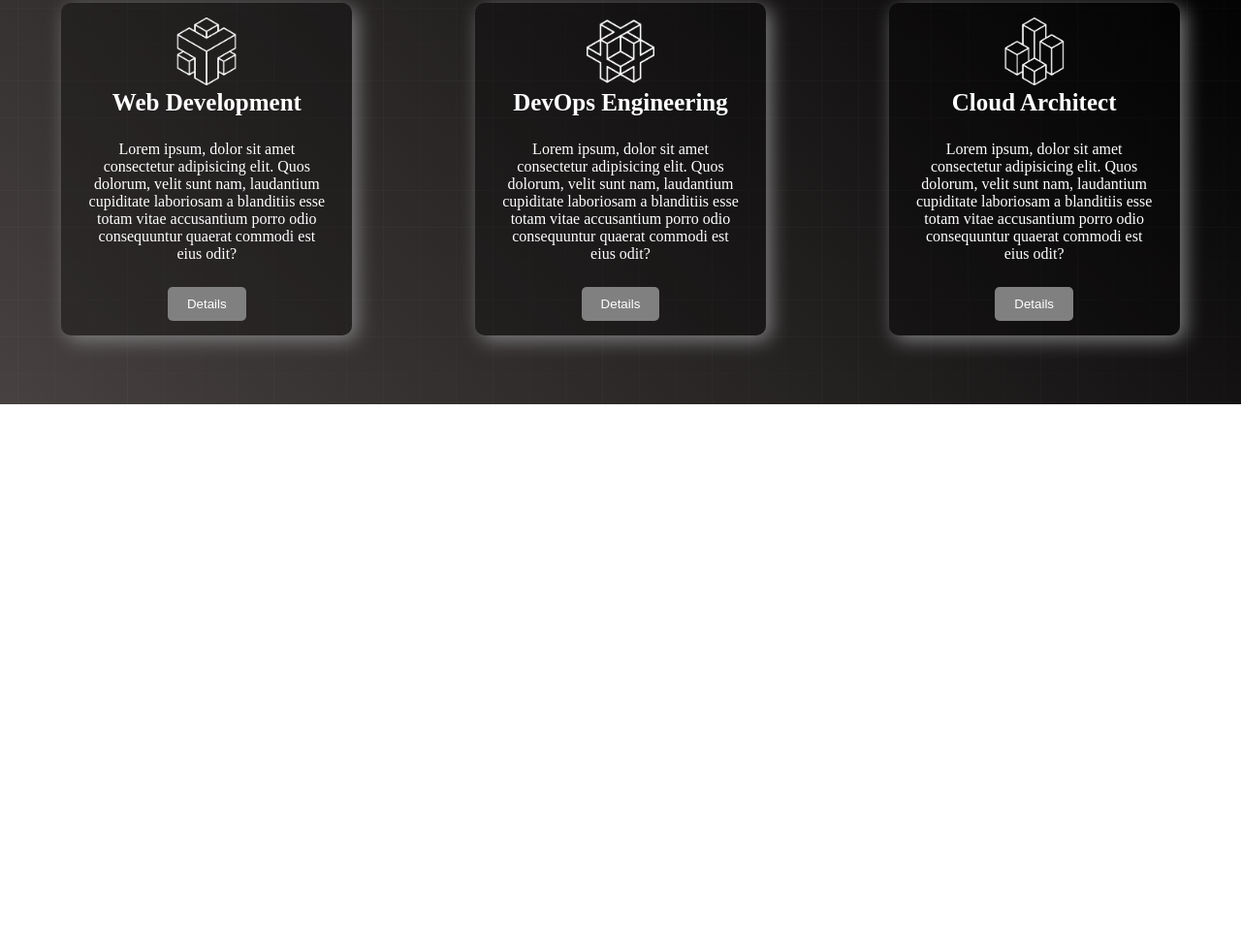
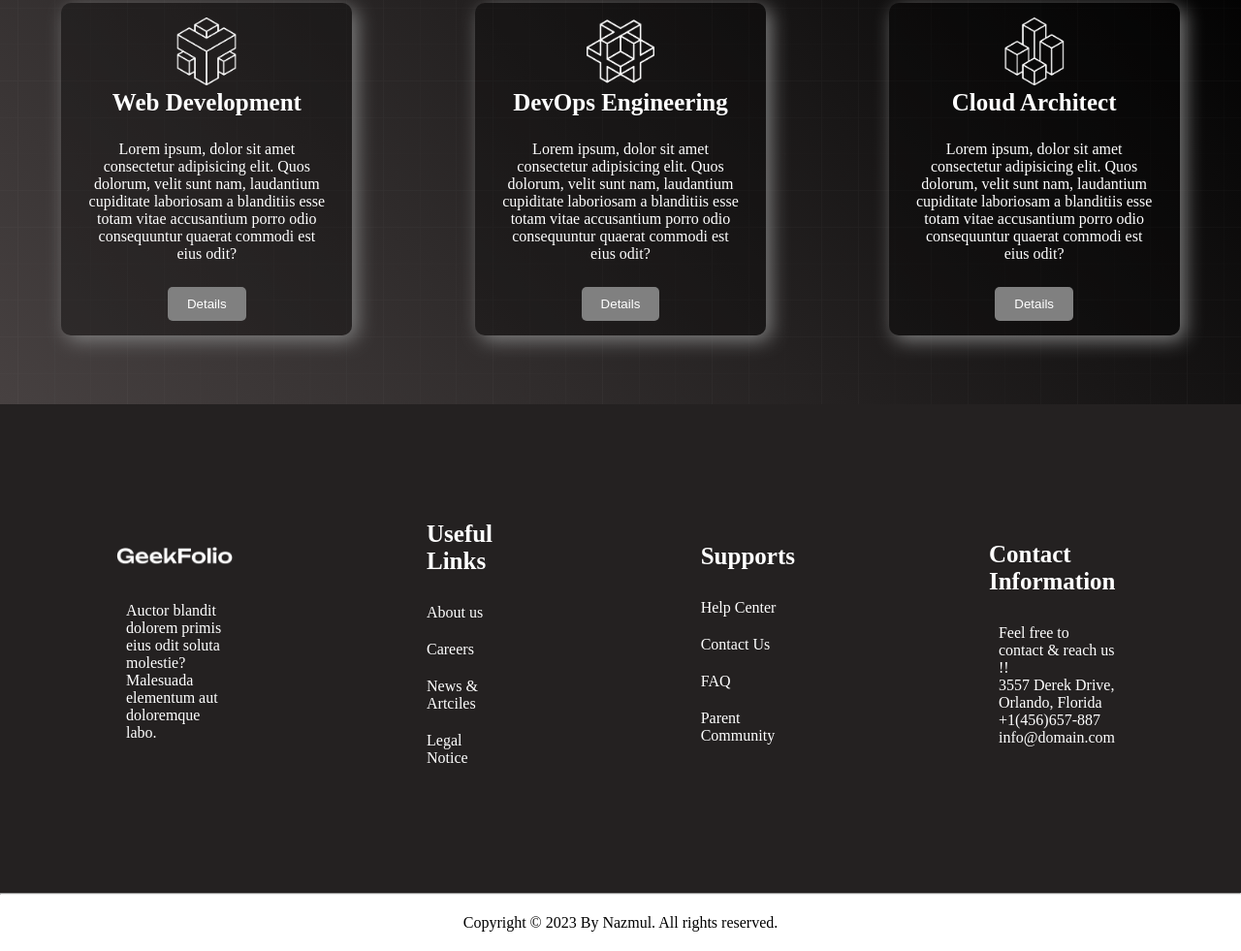
Before and after one commit to nazmul-devops/nazmul-geekfolio, a plain HTML site: page index.html in a window 1280 px wide. Shown: the part 1630-2611 px from the top of the page at 97% size. Before the commit the page ends 2047 px from the top, so only its background shows below. Drawn offline with Linux system fonts and the light colour scheme.

Commit message:
Footer section added

```diff
--- a/index.html
+++ b/index.html
@@ -116,6 +116,45 @@
         </div>
       </section>
     </main>
-    <footer></footer>
+    <footer>
+        <div class="footer_container">
+            <div class="footer_content">
+                <img class="logo_image footer_content_logo" src="./logo/logo-light.png" alt="Logo">
+                <p>Auctor blandit dolorem primis eius odit soluta molestie? Malesuada elementum aut doloremque labo.</p>
+            </div>
+            <div class="footer_content">
+                <h3 class="footer_content_title">Useful Links</h3>
+                <ul>
+                    <li>About us</li>
+                    <li>Careers</li>
+                    <li>News & Artciles</li>
+                    <li>Legal Notice</li>
+                </ul>
+            </div>
+            <div class="footer_content">
+                <h3 class="footer_content_title">Supports</h3>
+                <ul>
+                    <li>Help Center</li>
+                    <li>Contact Us</li>
+                    <li>FAQ</li>
+                    <li>Parent Community</li>
+                </ul>
+            </div>
+            <div class="footer_content">
+                <h3 class="footer_content_title">Contact Information</h3>
+                <p>Feel free to contact & reach us !! <br>
+
+                    3557 Derek Drive, Orlando, Florida <br>
+
+                    +1(456)657-887 <br>
+
+                    info@domain.com</p>
+            </div>
+
+        </div>
+
+        <hr>
+        <p class="copyright">Copyright &copy; 2023 By Nazmul. All rights reserved.</p>
+    </footer>
   </body>
 </html>
--- a/style.css
+++ b/style.css
@@ -151,3 +151,46 @@
 .service_card_btn:hover {
     background-color: rgb(90, 85, 85);
 }
+
+
+/* Footer section design  */
+
+.footer_container {
+    background-color: #242121;
+    color: white;
+    display: flex;
+    justify-content: space-around;
+    align-items: center;
+    padding: 20px;
+
+}
+
+.footer_content {
+    width: 300px;
+    height: auto;
+    padding: 100px;
+}
+
+.footer_content_logo {
+    margin-bottom: 20px;
+}
+
+
+.footer_content_title {
+    font-size: 25px;
+    margin-bottom: 20px;
+}
+
+.footer_content>ul>li {
+    list-style: none;
+    padding: 10px 0;
+}
+
+.footer_content>p {
+    padding: 10px;
+}
+
+.copyright {
+    text-align: center;
+    padding: 20px;
+}
```
